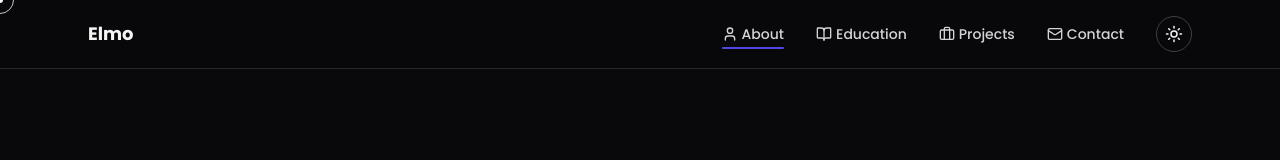
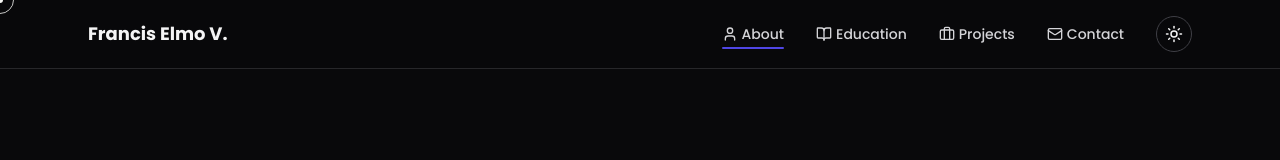
Before and after one commit to rozvalle/my-portfolio, a React (Vite) app: page / in a window 1280 px wide. Shown: the top 160 px of the page. Built offline with nearby package versions, Linux system fonts and the light colour scheme.

Commit message:
feat: update Navbar component to display full name

```diff
--- a/src/components/Navbar.tsx
+++ b/src/components/Navbar.tsx
@@ -16,7 +16,7 @@
     return (
         <nav className="fixed top-0 w-full z-50 bg-white/90 dark:bg-zinc-950/90 backdrop-blur border-b border-zinc-200 dark:border-zinc-800 transition-colors">
             <div className="max-w-6xl mx-auto flex justify-between items-center px-6 py-4">
-                <span className="font-bold text-lg">Elmo</span>
+                <span className="font-bold text-lg">Francis Elmo V.</span>
 
                 {/* Desktop Links */}
                 <div className="hidden md:flex items-center gap-8 text-sm">
```
